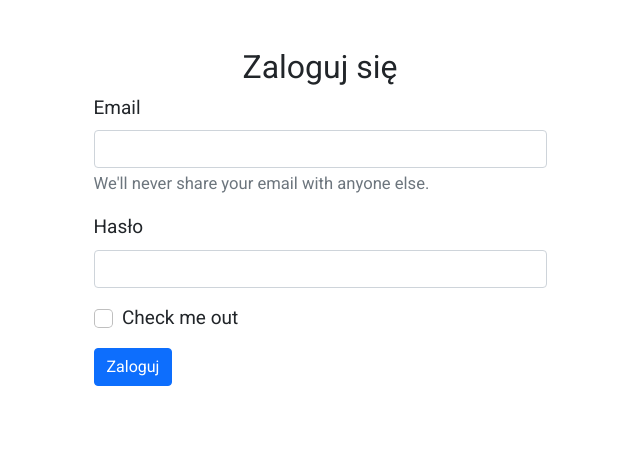
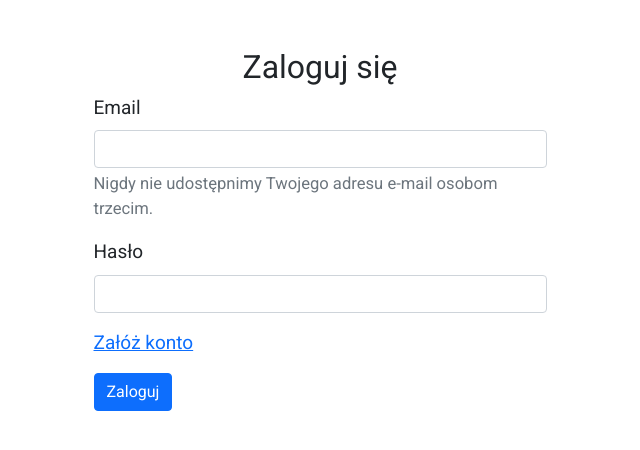
Before and after one commit to Jan-Romanowski/choirlib, a Django app: page /user/signIn in a window 1280 px wide. Shown: the part 98-548 px from the top of the page, without its empty margins (320-960 px from the left). Run offline with Django 5.2, Linux system fonts and the light colour scheme.

Commit message:
Шо та сделал

```diff
--- a/library/user/templates/user/signInForm.html
+++ b/library/user/templates/user/signInForm.html
@@ -15,17 +15,16 @@
         <form>
             <h2 class="mt-5 text-center">Zaloguj się</h2>
             <div class="mb-3">
-                <label for="exampleInputEmail1" class="form-label">Email</label>
-                <input type="email" class="form-control" id="exampleInputEmail1" aria-describedby="emailHelp">
-                <div id="emailHelp" class="form-text">We'll never share your email with anyone else.</div>
+                <label for="emailInput" class="form-label">Email</label>
+                <input type="email" class="form-control" id="emailInput" aria-describedby="emailHelp">
+                <div id="emailHelp" class="form-text">Nigdy nie udostępnimy Twojego adresu e-mail osobom trzecim.</div>
             </div>
             <div class="mb-3">
-                <label for="exampleInputPassword1" class="form-label">Hasło</label>
-                <input type="password" class="form-control" id="exampleInputPassword1">
+                <label for="passwordInput" class="form-label">Hasło</label>
+                <input type="password" class="form-control" id="passwordInput">
             </div>
-            <div class="mb-3 form-check">
-                <input type="checkbox" class="form-check-input" id="exampleCheck1">
-                <label class="form-check-label" for="exampleCheck1">Check me out</label>
+            <div class="mb-3">
+                <a href="{% url 'signUp' %}">Załóż konto</a>
             </div>
             <button type="submit" class="btn btn-primary">Zaloguj</button>
         </form>
--- a/library/user/views.py
+++ b/library/user/views.py
@@ -1,15 +1,35 @@
-from django.shortcuts import render
+from django.shortcuts import render, redirect
+
+from .forms import UsersForm
 from .models import Users
+
 
 def index(request):
     return render(request, 'user/index.html')
+
 
 def userList(request):
     users = Users.objects.all()
     return render(request, 'user/userList.html', {'users': users})
 
+
 def signUp(request):
-    return render(request, 'user/signUpForm.html')
+    error = ''
+    if request.method == 'POST':
+        form = UsersForm(request)
+        if form.is_valid():
+            form.save()
+            return redirect('')
+        else:
+            error = 'Пошёл нахуй быдло'
+
+    form = UsersForm()
+    data = {
+        'form': form,
+        'error': error
+    }
+    return render(request, 'user/signUpForm.html', data)
+
 
 def signIn(request):
     return render(request, 'user/signInForm.html')
```
Also changed, not shown: library/user/forms.py (added, +22 -0 lines), library/user/templates/user/signUpForm.html (+9 -0 lines).
